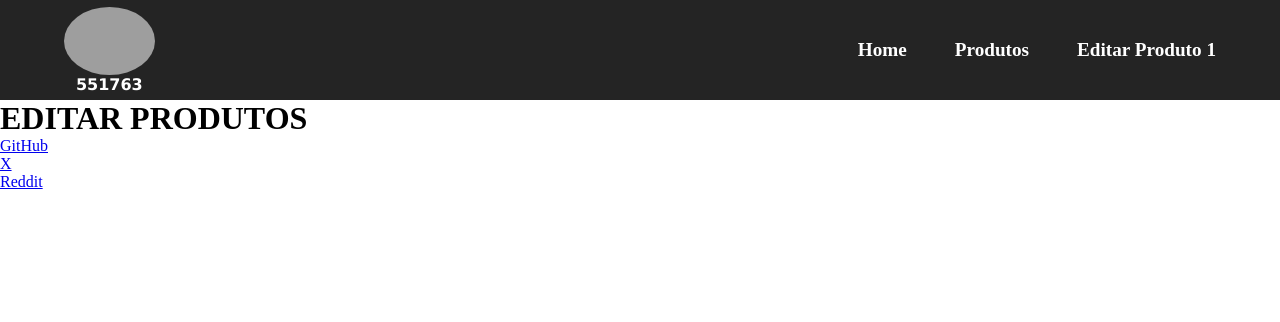
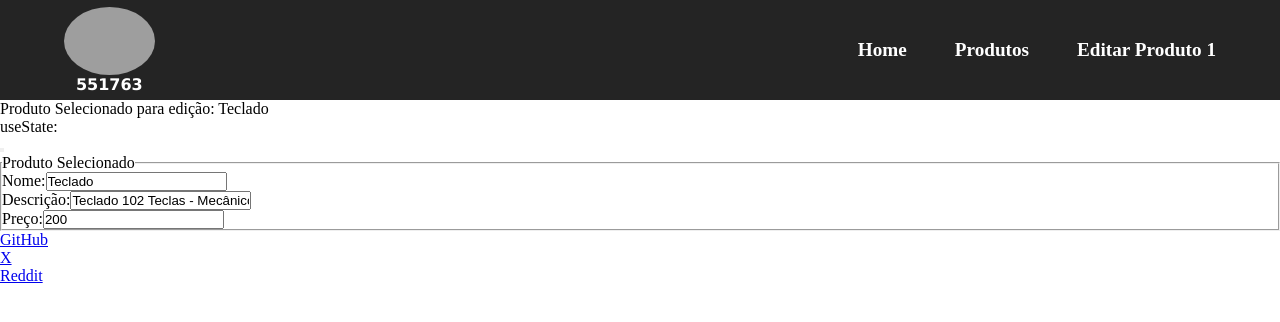
Before and after one commit to Duh0127/projeto-spa, a React (Vite) app: page /produtos/editar/1 in a window 1280 px wide. Shown: the top 322 px of the page. Built offline with nearby package versions, Linux system fonts and the light colour scheme; grey boxes are pictures that could not be loaded.

Commit message:
recuperação de objeto pelo componente

```diff
--- a/src/components/produtos/EditarProduto.jsx
+++ b/src/components/produtos/EditarProduto.jsx
@@ -1,8 +1,38 @@
+import { useParams } from 'react-router-dom';
+import { ListaProdutos } from './ListaProdutos';
+import { useState } from 'react';
+
 export default function EditarProdutos(){
+    const { id } = useParams()
+
+    const [produtos, setProdutos] = useState();
+
+    const produtoSelecionado = ListaProdutos.filter(produto => produto.id == id);
 
     return(
         <main>
-            <h1>EDITAR PRODUTOS</h1>
+            <p>Produto Selecionado para edição: {produtoSelecionado[0].nome}</p>
+            <p>useState: {produtos}</p>
+            <button onClick={()=> setProdutos("SLA")}></button>
+            <form>
+                <fieldset>
+                    <legend>Produto Selecionado</legend>
+                    <div>
+                        <label htmlFor="idNome">Nome:</label>
+                        <input type="text" name='nome' id='idNome' defaultValue={produtoSelecionado[0].nome} />
+                    </div>
+
+                    <div>
+                        <label htmlFor="idDesc">Descrição:</label>
+                        <input type="text" name='desc' id='idDesc' defaultValue={produtoSelecionado[0].desc} />
+                    </div>
+
+                    <div>
+                        <label htmlFor="idPreco">Preço:</label>
+                        <input type="text" name='preco' id='idPreco' defaultValue={produtoSelecionado[0].preco} />
+                    </div>
+                </fieldset>
+            </form>
         </main>
     )
 }
```
